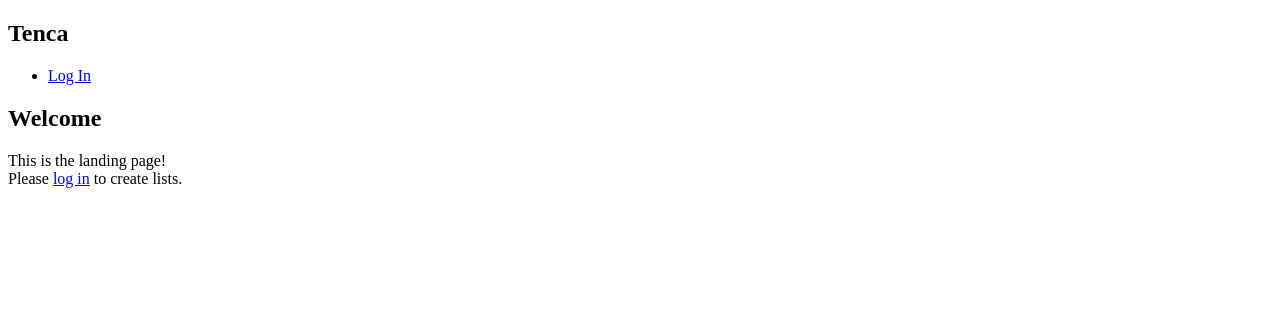
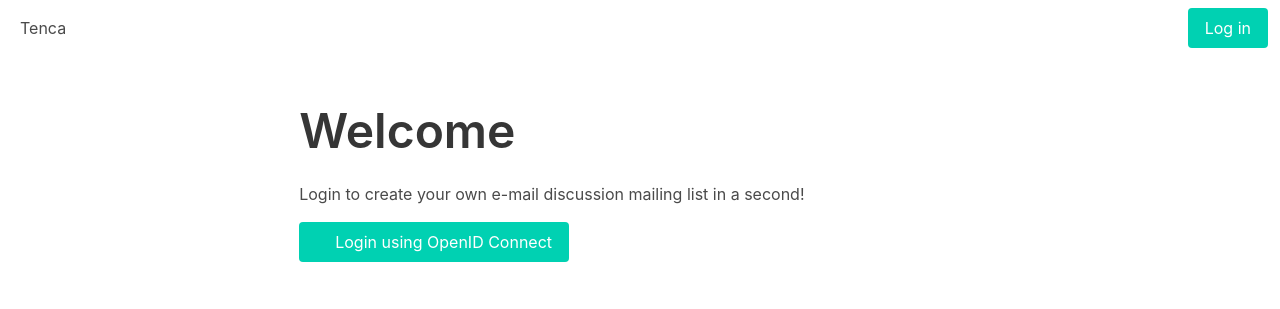
Before and after one commit to tzwenn/tenca-webui, a Flask app: page / in a window 1280 px wide. Shown: the top 309 px of the page. Run offline with Flask 2, Linux system fonts and the light colour scheme; some libraries are stand-ins or nearby versions.

Commit message:
Use Bulma CSS for styling
Keeping this repo clean atm, you need to manually download
and place Bulma & FontAwesome into the tenca_ui/static/ folder.

```diff
--- /dev/null
+++ b/tenca_webui/static/css/tenca.css
@@ -0,0 +1,3 @@
+.brand-logo {
+	margin-right: 0.5em;
+}
--- /dev/null
+++ b/tenca_webui/static/js/tenca.js
@@ -0,0 +1,30 @@
+
+/* To enable navbar burger menu as of https://bulma.io/documentation/components/navbar/#navbar-menu (accessed 2021-01-08). */
+
+document.addEventListener('DOMContentLoaded', () => {
+
+  // Get all "navbar-burger" elements
+  const $navbarBurgers = Array.prototype.slice.call(document.querySelectorAll('.navbar-burger'), 0);
+
+  // Check if there are any navbar burgers
+  if ($navbarBurgers.length > 0) {
+
+    // Add a click event on each of them
+    $navbarBurgers.forEach( el => {
+      el.addEventListener('click', () => {
+
+        // Get the target from the "data-target" attribute
+        const target = el.dataset.target;
+        const $target = document.getElementById(target);
+
+        // Toggle the "is-active" class on both the "navbar-burger" and the "navbar-menu"
+        el.classList.toggle('is-active');
+        $target.classList.toggle('is-active');
+
+      });
+    });
+  }
+
+  /* End example Bulma snippet */
+
+});
--- a/tenca_webui/templates/base.html
+++ b/tenca_webui/templates/base.html
@@ -1,22 +1,90 @@
-<!doctype html>
+<!DOCTYPE html>
+<html>
+<head>
+  <meta charset="utf-8">
+  <meta name="viewport" content="width=device-width, initial-scale=1">
   <title>{% block title %}{% endblock %} - Tenca</title>
-<nav>
-  <h1>Tenca </h1>
-  <ul>
+  {% if config.CUSTOMIZED_BULMA_URL %}
+    <link rel="stylesheet" href="{{ config.CUSTOMIZED_BULMA_URL }}">
+  {% else %}
+    <link rel="stylesheet" href="{{ url_for('static', filename='css/bulma.0.9.2.min.css') }}">
+  {% endif %}
+  <link rel="stylesheet" href="{{ url_for('static', filename='css/tenca.css') }}">
+
+  <script src="{{ url_for('static', filename='js/tenca.js') }}"></script>
+  <script defer src="{{ url_for('static', filename='js/fontawesome.5.14.0.all.js') }}"></script>
+</head>
+<body>
+
+<nav class="navbar" role="navigation" aria-label="main navigation">
+  <div class="navbar-brand">
+    <span class="navbar-item">
+      {% if config.LOGO_URL %}
+        <img class="brand-logo" src="{{ settings.LOGO_URL }}">
+      {% else %}
+        <i class="fas fa-mail-bulk fa-2x brand-logo"></i>
+      {% endif %}
+      Tenca
+    </span>
+
+
+    <a role="button" class="navbar-burger" aria-label="menu" aria-expanded="false" data-target="tenca-navbar">
+      <span aria-hidden="true"></span>
+      <span aria-hidden="true"></span>
+      <span aria-hidden="true"></span>
+    </a>
+  </div>
+
+  <div id="tenca-navbar" class="navbar-menu">
+    <div class="navbar-start">
+    </div>
+
+    <div class="navbar-end">
       {% if g.oidc.user_loggedin %}
-      <li><span>{{ g.oidc.user_getfield('email') }}</span>
-      <li><a href="{{ url_for('logout') }}">Log Out</a>
+      <div class="navbar-item">
+        <div class="buttons">
+          <a class="button is-white" href="{{ url_for('dashboard') }}">{{ g.oidc.user_getfield('email') }}</a>
+        </div>
+      </div>
+      {% endif %}
+      <div class="navbar-item">
+        <div class="buttons">
+          {% if g.oidc.user_loggedin %}
+          <a class="button is-light" href="{{ url_for('logout') }}">Log out</a>
           {% else %}
-      <li><a href="{{ url_for('dashboard') }}">Log In</a>
+          <a class="button is-primary" href="{{ url_for('dashboard') }}">Log in</a>
           {% endif %}
-  </ul>
+        </div>
+      </div>
+    </div>
+  </div>
 </nav>
-<section class="content">
+
+<main>
+<section class="section">
+  <div class="container">
+    <div class="content">
+      <div class="columns">
+        <div class="column is-three-fifths is-offset-one-fifth ">
           <header>
+            <h1 class="subtitle is-1">
+
             {% block header %}{% endblock %}
+            </h1>
           </header>
-  {% for message in get_flashed_messages() %}
-    <div class="flash">{{ message }}</div>
+
+          {% for category, message in get_flashed_messages(with_categories=true) %}
+            <div class="notification is-{{ category }}">
+                {{ message }}
+            </div>
           {% endfor %}
+
         {% block content %}{% endblock %}
+        </div>
+      </div>
+    </div>
+  </div>
 </section>
+</main>
+</body>
+</html>
--- a/tenca_webui/templates/change_membership.html
+++ b/tenca_webui/templates/change_membership.html
@@ -1,7 +1,7 @@
 {% extends 'base.html' %}
 
 {% block header %}
-  <h1>{% block title %}Change Membership{% endblock %}</h1>
+{% block title %}Change Membership{% endblock %}</h1>
 {% endblock %}
 
 {% block content %}
--- a/tenca_webui/templates/dashboard.html
+++ b/tenca_webui/templates/dashboard.html
@@ -1,7 +1,7 @@
 {% extends 'base.html' %}
 
 {% block header %}
-  <h1>{% block title %}Dashboard{% endblock %}</h1>
+{% block title %}Dashboard{% endblock %}
 {% endblock %}
 
 {% block content %}
--- a/tenca_webui/templates/index.html
+++ b/tenca_webui/templates/index.html
@@ -1,12 +1,18 @@
 {% extends 'base.html' %}
 
 {% block header %}
-  <h1>{% block title %}Welcome{% endblock %}</h1>
+{% block title %}Welcome{% endblock %}
 {% endblock %}
 
 {% block content %}
 <p>
-This is the landing page!<br />
-Please <a href="{{ url_for('dashboard') }}">log in</a> to create lists.
+Login to create your own e-mail discussion mailing list in a second!
+</p>
+
+<p>
+<a class="button is-primary" href="{{ url_for('dashboard') }}">
+  <span class="icon"><i class="fas fa-sign-in-alt"></i></span>
+  <span>Login using OpenID Connect </span>
+</a>
 </p>
 {% endblock %}
--- a/tenca_webui/templates/manage_list.html
+++ b/tenca_webui/templates/manage_list.html
@@ -1,7 +1,7 @@
 {% extends 'base.html' %}
 
 {% block header %}
-  <h1>{% block title %}Manage List{% endblock %}</h1>
+{% block title %}Manage List{% endblock %}
 {% endblock %}
 
 {% block content %}
```
Also changed, not shown: 1 other file. Lines whose indentation alone changed are shown as unchanged.
